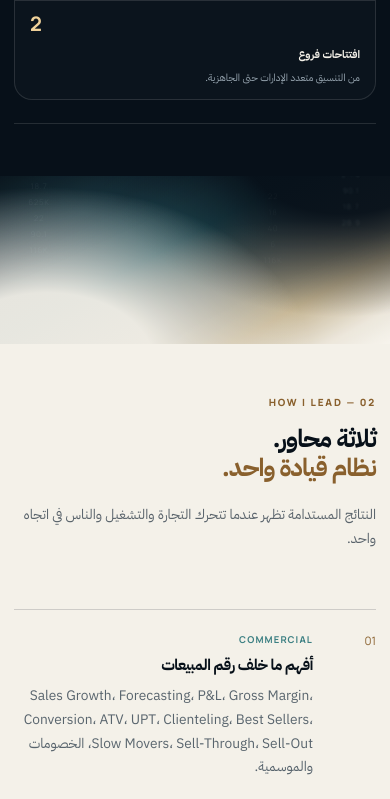
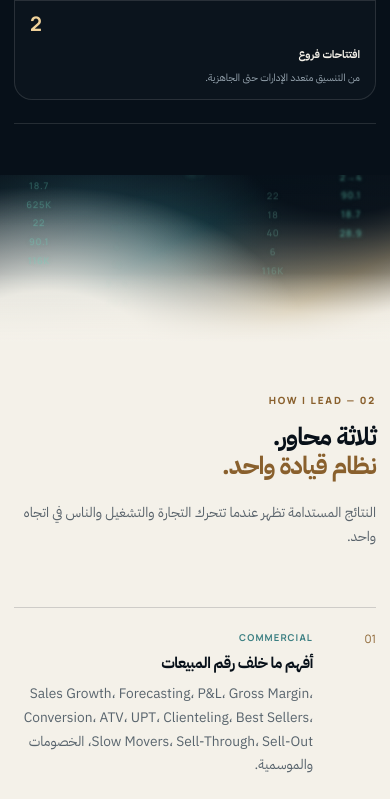
Before and after one commit to kha159-create/my_journey, a plain HTML site: page index.html in a window 390 px wide. Shown: the part 2705-3504 px from the top of the page. Drawn offline with Linux system fonts and the light colour scheme.

Commit message:
Remove transition seams and strengthen green data

```diff
--- a/portfolio-v2.css
+++ b/portfolio-v2.css
@@ -180,22 +180,22 @@ h3{font-size:clamp(.96rem,1.08vw,1.1rem)}
 
 /* Editorial data-dissolve bridges between the dark and light chapters. */
 .method,.journey{position:relative}
-.theme-bridge{position:relative;width:100%;height:clamp(150px,15vw,210px);overflow:hidden;isolation:isolate;pointer-events:none}
+.theme-bridge{position:relative;width:100%;height:clamp(150px,15vw,210px);margin-block:-1px;overflow:hidden;isolation:isolate;pointer-events:none}
 .theme-bridge:before,.theme-bridge:after{content:"";position:absolute;inset:0;pointer-events:none}
 .theme-bridge--to-light{background:radial-gradient(110% 170% at 12% 112%,rgba(244,241,233,.94) 0 25%,transparent 62%),radial-gradient(90% 150% at 88% -24%,rgba(7,16,25,.96) 0 31%,transparent 72%),linear-gradient(151deg,#071019 0%,#0a1c27 24%,#17414a 43%,#6f756f 61%,#b9a886 77%,#e8e2d6 91%,#f4f1e9 100%)}
 .theme-bridge--to-light:before{z-index:1;background:radial-gradient(ellipse at 22% 22%,rgba(105,198,200,.18),transparent 44%),radial-gradient(ellipse at 76% 76%,rgba(215,176,107,.16),transparent 46%);mix-blend-mode:screen}
-.theme-bridge--to-light:after{z-index:3;background:linear-gradient(155deg,rgba(7,16,25,.22),transparent 34%,transparent 67%,rgba(244,241,233,.36));mix-blend-mode:soft-light}
+.theme-bridge--to-light:after{z-index:3;background:linear-gradient(180deg,rgba(7,16,25,.18) 0%,transparent 30%,transparent 58%,rgba(244,241,233,.34) 74%,rgba(244,241,233,.82) 90%,var(--paper) 100%)}
 .theme-bridge--to-dark{background:radial-gradient(110% 170% at 88% -12%,rgba(244,241,233,.92) 0 25%,transparent 62%),radial-gradient(90% 150% at 12% 124%,rgba(7,16,25,.96) 0 31%,transparent 72%),linear-gradient(151deg,#f4f1e9 0%,#e8e2d6 11%,#b9a886 27%,#6f756f 44%,#17414a 63%,#0a1c27 82%,#071019 100%)}
 .theme-bridge--to-dark:before{background:radial-gradient(ellipse at 72% 20%,rgba(215,176,107,.15),transparent 44%),radial-gradient(ellipse at 24% 78%,rgba(105,198,200,.16),transparent 46%);mix-blend-mode:soft-light}
-.theme-bridge--to-dark:after{background:linear-gradient(155deg,rgba(244,241,233,.18),transparent 38%,transparent 66%,rgba(7,16,25,.26));mix-blend-mode:soft-light}
-.data-rain{position:absolute;z-index:2;inset:-42% 4% -18%;display:grid;grid-template-columns:repeat(6,minmax(0,1fr));direction:ltr;opacity:.58;mask-image:linear-gradient(180deg,transparent 0%,#000 16%,#000 72%,transparent 97%);-webkit-mask-image:linear-gradient(180deg,transparent 0%,#000 16%,#000 72%,transparent 97%)}
-.data-rain span{justify-self:center;color:rgba(220,234,235,.48);font:500 clamp(.52rem,.7vw,.7rem)/2.1 Manrope,sans-serif;letter-spacing:.12em;text-align:center;text-shadow:0 0 14px rgba(105,198,200,.18);filter:blur(.8px);animation:dataDissolve 10s linear infinite}
-.data-rain span:nth-child(2n){animation-duration:13s;animation-delay:-6s;color:rgba(244,241,233,.38);filter:blur(1.35px)}
+.theme-bridge--to-dark:after{background:linear-gradient(180deg,var(--paper) 0%,rgba(244,241,233,.82) 10%,rgba(244,241,233,.28) 28%,transparent 48%,transparent 70%,rgba(7,16,25,.58) 92%,var(--ink) 100%)}
+.data-rain{position:absolute;z-index:2;inset:-42% 4% -18%;display:grid;grid-template-columns:repeat(6,minmax(0,1fr));direction:ltr;opacity:.9;mask-image:linear-gradient(180deg,transparent 0%,#000 12%,#000 75%,transparent 98%);-webkit-mask-image:linear-gradient(180deg,transparent 0%,#000 12%,#000 75%,transparent 98%)}
+.data-rain span{justify-self:center;color:rgba(105,214,189,.82);font:600 clamp(.56rem,.76vw,.76rem)/2.05 Manrope,sans-serif;letter-spacing:.12em;text-align:center;text-shadow:0 0 8px rgba(105,214,189,.48),0 0 22px rgba(105,198,200,.2);filter:blur(.45px);animation:dataDissolve 10s linear infinite}
+.data-rain span:nth-child(2n){animation-duration:13s;animation-delay:-6s;color:rgba(133,222,199,.68);filter:blur(.8px)}
 .data-rain span:nth-child(3n){animation-duration:16s;animation-delay:-10s;opacity:.62}
 .data-rain span:nth-child(4){animation-delay:-3s}
 .data-rain span:nth-child(5){animation-delay:-8s}
-.data-rain--quiet{opacity:.34}
-@keyframes dataDissolve{0%{transform:translateY(-12%);opacity:.1;filter:blur(3.2px)}24%{opacity:.76}70%{filter:blur(.28px)}100%{transform:translateY(42%);opacity:0;filter:blur(1.8px)}}
+.data-rain--quiet{opacity:.64}
+@keyframes dataDissolve{0%{transform:translateY(-12%);opacity:.22;filter:blur(2.4px)}24%{opacity:1}70%{filter:blur(.18px)}100%{transform:translateY(42%);opacity:.06;filter:blur(1.5px)}}
 
 @media(max-width:1040px){
   .hero{grid-template-columns:1fr .9fr;gap:34px}
@@ -241,8 +241,8 @@ h3{font-size:clamp(.96rem,1.08vw,1.1rem)}
   .hero-proof span{overflow-wrap:anywhere;line-height:1.45}
   .system-case,.system-ui,.project-case,.group-metrics,.contact{min-width:0;max-width:100%}
   .theme-bridge{height:168px}
-  .data-rain{inset:-36% 0 -16%;grid-template-columns:repeat(5,minmax(0,1fr));opacity:.42}
-  .data-rain span{font-size:.5rem;line-height:2;letter-spacing:.08em}
+  .data-rain{inset:-36% 0 -16%;grid-template-columns:repeat(5,minmax(0,1fr));opacity:.94}
+  .data-rain span{font-size:.58rem;line-height:2;letter-spacing:.08em}
   .data-rain span:nth-child(6){display:none}
   .group-metrics>div{padding:13px 15px}
   .project-case>header{padding:17px 17px 0}
```
